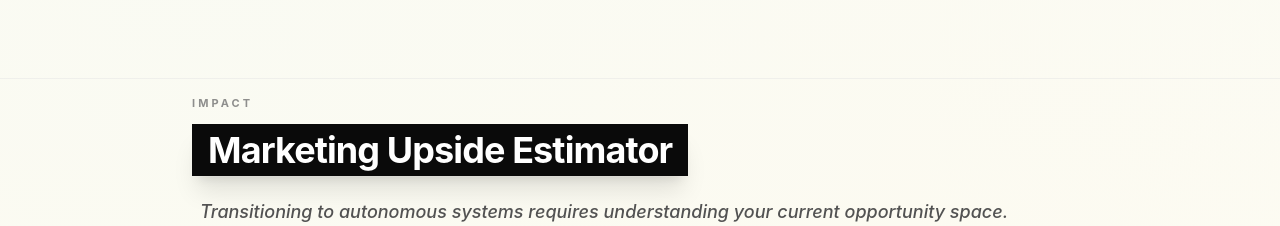
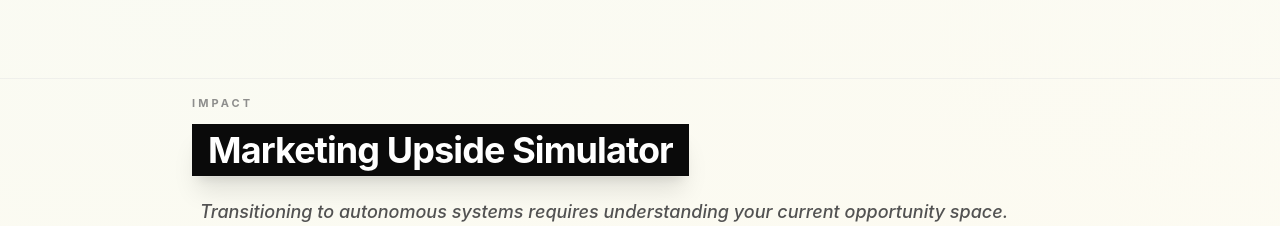
Before and after one commit to nabiliogram/sprint, a React (Vite) app: page / in a window 1280 px wide. Shown: the part 1960-2186 px from the top of the page. Built offline with nearby package versions, Linux system fonts and the light colour scheme.

Commit message:
Rename section title from 'Estimator' to 'Simulator'

```diff
--- a/src/App.jsx
+++ b/src/App.jsx
@@ -493,7 +493,7 @@ export default function App() {
            </div>
         </Section>
 
-        <Section id="calculator" eyebrow="IMPACT" title="Marketing Upside Estimator">
+        <Section id="calculator" eyebrow="IMPACT" title="Marketing Upside Simulator">
           <ValueCalculator />
         </Section>
 
```
